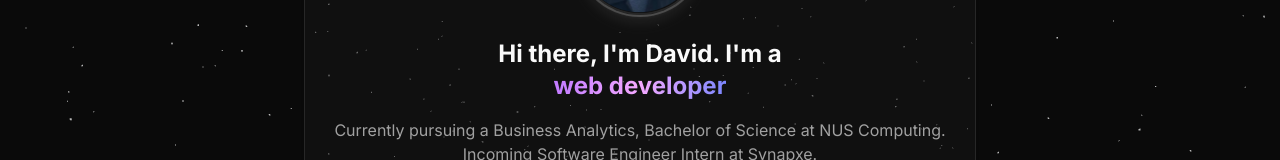
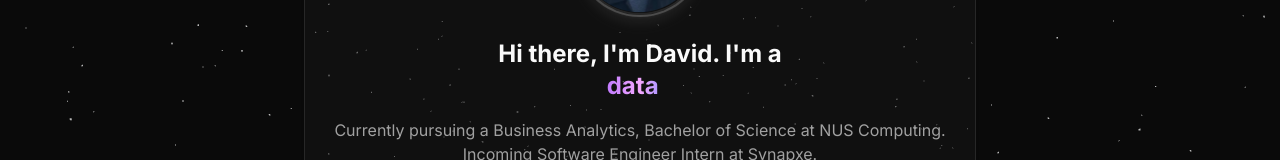
Before and after one commit to davidchanwz/portfolio, a Next.js app: page / in a window 1280 px wide. Shown: the part 275-435 px from the top of the page. Built offline with nearby package versions, Linux system fonts and the light colour scheme; no server answers.

Commit message:
change role animation to typing

```diff
--- a/components/about.tsx
+++ b/components/about.tsx
@@ -8,18 +8,11 @@ import { motion, AnimatePresence } from "framer-motion"
 import { useState, useEffect } from "react"
 import { useSectionInView } from "@/lib/hooks"
 import { scrollToSection } from "@/lib/utils"
+import { TypeAnimation } from 'react-type-animation';
 
 export function About() {
     const roles = ["software engineer", "data analyst", "web developer"]
-    const [roleIndex, setRoleIndex] = useState(0)
     const { ref } = useSectionInView("About", 0.5)
-
-    useEffect(() => {
-        const interval = setInterval(() => {
-            setRoleIndex((current) => (current + 1) % roles.length)
-        }, 3000)
-        return () => clearInterval(interval)
-    }, [])
 
     return (
         <motion.section
@@ -54,18 +47,18 @@ export function About() {
                         >
                             <h2 className="text-2xl font-bold flex flex-col">
                                 <span>Hi there, I'm David. I'm a</span>
-                                <span className="w-full ">
-                                    <AnimatePresence mode="wait">
-                                        <motion.span
-                                            key={roleIndex}
-                                            initial={{ opacity: 0, y: 20 }}
-                                            animate={{ opacity: 1, y: 0 }}
-                                            exit={{ opacity: 0, y: -20 }}
-                                            className="inline-block min-w-[160px] bg-gradient-to-r from-purple-400 via-fuchsia-300 to-indigo-400 bg-clip-text text-transparent font-bold"
-                                        >
-                                            {roles[roleIndex]}
-                                        </motion.span>
-                                    </AnimatePresence>
+                                <span className="h-[32px] flex items-center justify-center">
+                                    <TypeAnimation
+                                        sequence={[
+                                            'software engineer', 2000,
+                                            'data analyst', 2000,
+                                            'web developer', 2000,
+                                        ]}
+                                        wrapper="span"
+                                        speed={50}
+                                        repeat={Infinity}
+                                        className="inline-block bg-gradient-to-r from-purple-400 via-fuchsia-300 to-indigo-400 bg-clip-text text-transparent font-bold"
+                                    />
                                 </span>
                             </h2>
                             <p className="text-muted-foreground">
--- a/package.json
+++ b/package.json
@@ -34,6 +34,7 @@
     "react-dom": "^19.0.0",
     "react-hook-form": "^7.54.2",
     "react-intersection-observer": "^9.16.0",
+    "react-type-animation": "^3.2.0",
     "react-vertical-timeline-component": "^3.5.3",
     "tailwind-merge": "^3.0.2",
     "tw-animate-css": "^1.2.4",
```
Also changed, not shown: 1 other file (tests, documents, lock files or other folders).
